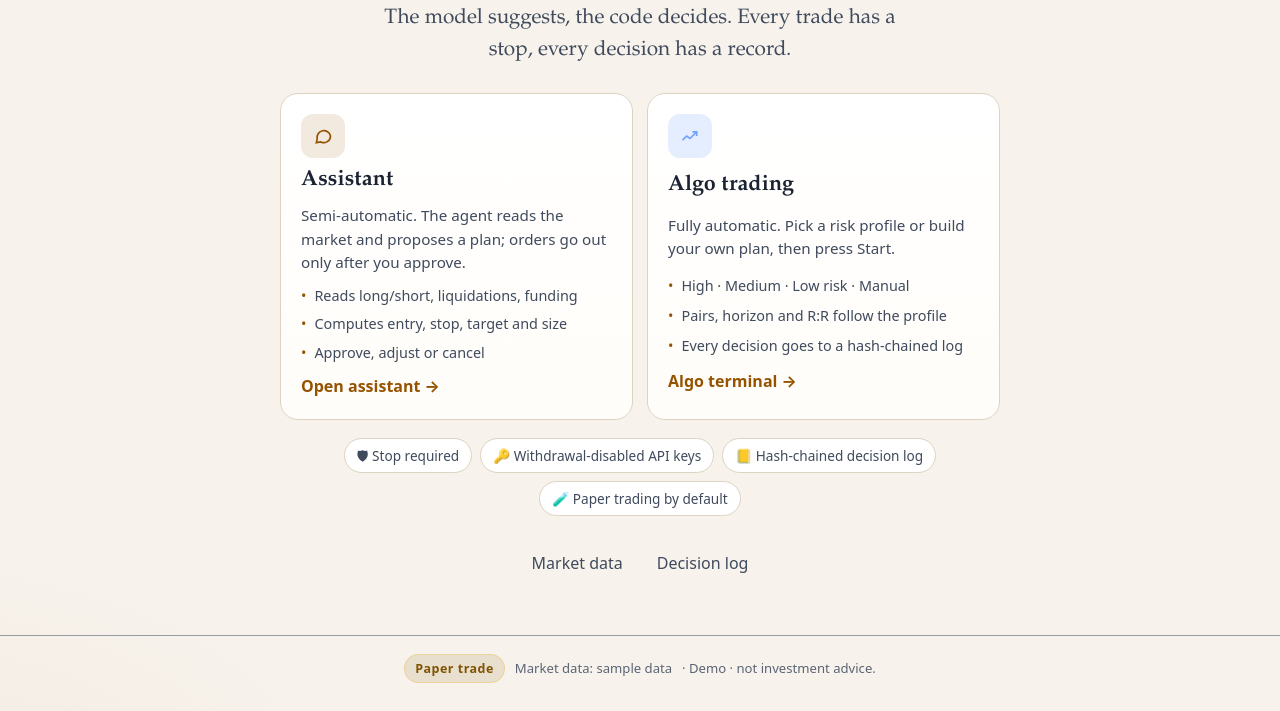
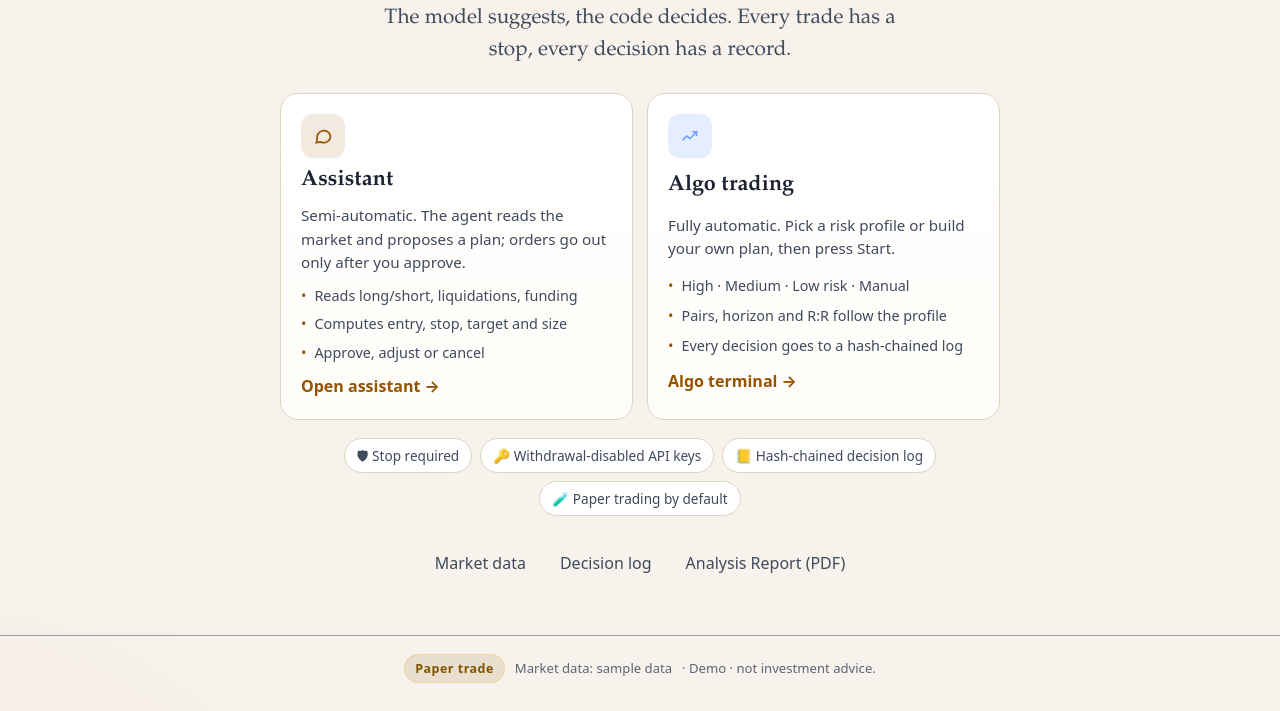
Before and after one commit to cagilsayan14-cell/Glance, a plain HTML site: page index.html in a window 1280 px wide. Shown: the part 359-1070 px from the top of the page. Drawn offline with Linux system fonts and the light colour scheme; no server answers.

Commit message:
Add Analysis Report PDF and link from home page
Co-Authored-By: Claude Opus 5.5 <noreply@anthropic.com>
Claude-Session: https://claude.ai/code/session_01TJHKvgYu833reaBeoVHMie

```diff
--- a/index.html
+++ b/index.html
@@ -49,6 +49,7 @@
       <nav class="hero-links" aria-label="More">
         <a href="piyasa.html" data-tr="Piyasa verisi">Market data</a>
         <a href="kayit.html" data-tr="Karar kaydı">Decision log</a>
+        <a href="docs/GLANCE_Analysis_Report_v1.1.pdf">Analysis Report (PDF)</a>
       </nav>
     </div>
   </section>
```
Also changed, not shown: 1 other file.
